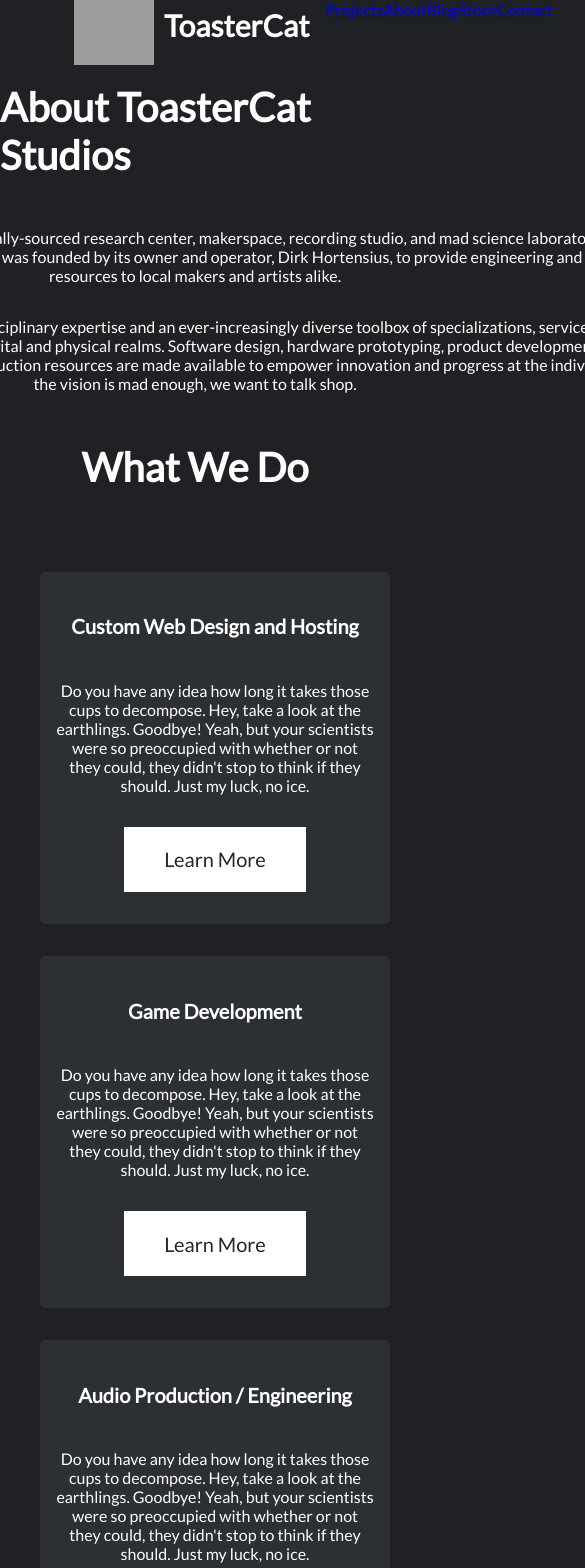
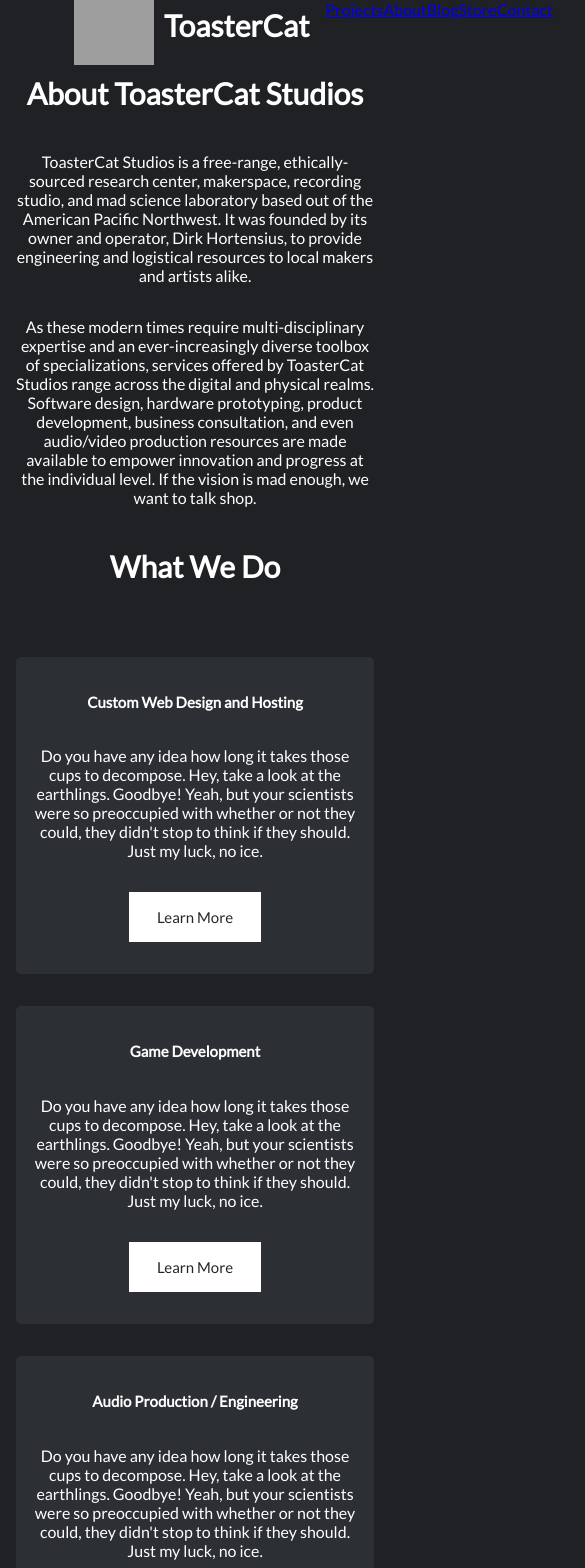
Before and after one commit to ToasterCat/tc-portfolio-site, a React (Create React App) app: page /about in a window 390 px wide. Shown: the top 1568 px of the page, 585 px wide, since content can reach past the window. Built offline with nearby package versions, Linux system fonts and the light colour scheme; grey boxes are pictures that could not be loaded.

Commit message:
ABOUT
added mobile styles

```diff
--- a/src/PROJECTS.js
+++ b/src/PROJECTS.js
@@ -6,7 +6,7 @@
       description: `Media Blog hosted and maintained by `,
       links: [
         {
-          label: 'Crude Mirror',
+          label: 'Live Site',
           target: 'https://www.crude-mirror.com',
           bgImgSrc: 'https://jeffsum.com/images/jeff_1.jpg',
         },
@@ -20,7 +20,7 @@
       description: `“Bullet Hell” game for Android published to Amazon Appstore.`,
       links: [
         {
-          label: 'Pixel Hell Amazon Listing',
+          label: 'Amazon Listing',
           target: ' https://www.amazon.com/dp/B00DPLJIOU',
           bgImgSrc: 'https://jeffsum.com/images/jeff_1.jpg',
         },
--- a/src/components/ProjectTileLarge/ProjectTileLarge.scss
+++ b/src/components/ProjectTileLarge/ProjectTileLarge.scss
@@ -31,8 +31,7 @@
   }
 
   .project-tile-large-icons img {
-    max-width: 50px;
-    margin-right: 20px;
+    display: none;
   }
 
   .project-tile-large-content {
--- a/src/routes/About/About.scss
+++ b/src/routes/About/About.scss
@@ -1,5 +1,76 @@
 @use '../../base';
 
+@media all and (max-width: 800px) {
+  .about-section {
+    display: flex;
+    flex-direction: column;
+    align-items: center;
+    justify-content: center;
+    padding: 0rem 1rem;
+
+    h2 {
+      font-size: base.$mobile-large-heading;
+      text-align: center;
+    }
+
+    p {
+      text-align: center;
+    }
+  }
+
+  .about-services {
+    display: flex;
+    flex-direction: column;
+    justify-content: center;
+    align-items: center;
+
+    h2 {
+      font-size: base.$mobile-large-heading;
+    }
+  }
+
+  .services-list {
+    list-style-type: none;
+    padding: 0rem 1rem;
+  }
+
+  .services-list a {
+    display: flex;
+    flex-direction: row;
+    justify-content: center;
+    align-items: center;
+    text-align: center;
+
+    background-color: base.$color-light;
+    color: base.$color-almost-black;
+    font-size: base.$mobile-large-p;
+    margin: 1rem 0rem;
+    padding: 0rem 1rem;
+    text-decoration: none;
+    text-align: center;
+    width: 100px;
+    height: 50px;
+  }
+
+  .services-list li {
+    display: flex;
+    flex-direction: column;
+    justify-content: center;
+    align-items: center;
+    text-align: center;
+    background-color: base.$site-color-light;
+    max-width: 40rem;
+    padding: 1rem;
+    margin: 2rem 0rem;
+    border-radius: 5px;
+
+    h4 {
+      font-size: base.$mobile-large-p;
+    }
+  }
+}
+
+@media all and (min-width: 800px) {
   .about-section {
     display: flex;
     flex-direction: column;
@@ -82,3 +153,4 @@
     box-shadow: 8px 10px 10px base.$color-red, 1px 6px 12px base.$color-red;
     transition: all 0.4s ease; /* zoom in */
   }
+}
```
Also changed, not shown: src/_base.scss (+7 -2 lines). Lines whose indentation alone changed are shown as unchanged.
